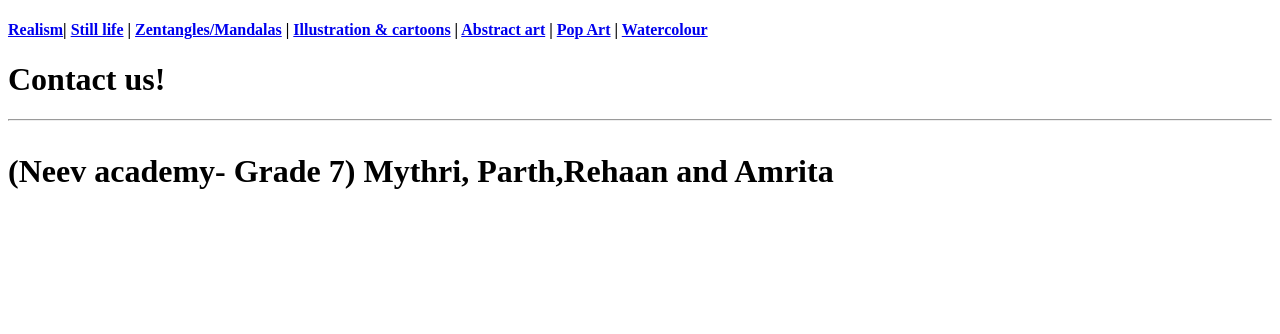
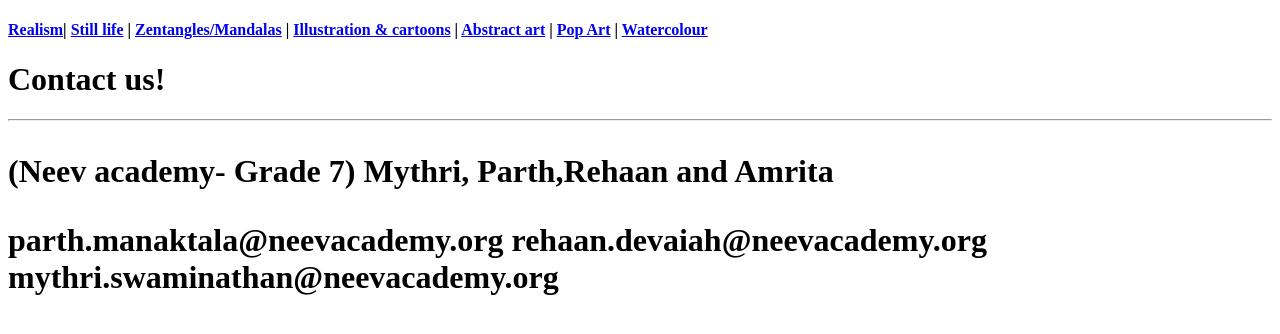
Before and after one commit to mythritheshtudent/Creating-visual-art-for-beginners, a plain HTML site: page new-5.html in a window 1280 px wide. Drawn offline with Linux system fonts and the light colour scheme.

Commit message:
Update new-5.html

```diff
--- a/new-5.html
+++ b/new-5.html
@@ -6,6 +6,12 @@
     <hr>
     <p>(Neev academy- Grade 7)
     Mythri, Parth,Rehaan and Amrita</p>
+
+     parth.manaktala@neevacademy.org
+     rehaan.devaiah@neevacademy.org
+     mythri.swaminathan@neevacademy.org
+
+
   <head>
 
   </head>
```
